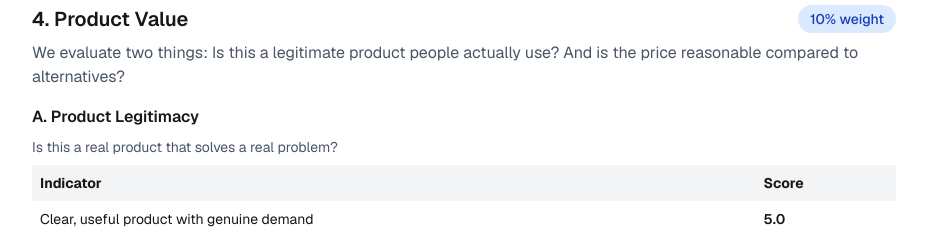
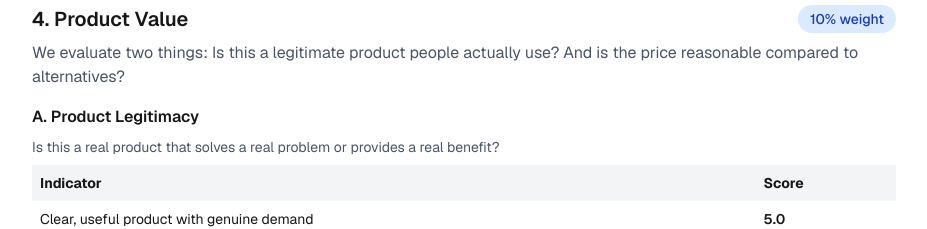
Before and after one commit to homebusinessacademy/home-business-watch, a Next.js app: page /how-we-rate in a window 1280 px wide. Shown: the part 2660-2889 px from the top of the page, without its empty margins (176-1103 px from the left). Built offline with nearby package versions, Linux system fonts and the light colour scheme.

Commit message:
Factor 4A: add 'or provides a real benefit'

```diff
--- a/src/app/how-we-rate/page.tsx
+++ b/src/app/how-we-rate/page.tsx
@@ -173,7 +173,7 @@ export default function HowWeRatePage() {
 
           <div className="mb-4">
             <h4 className="font-semibold mb-2">A. Product Legitimacy</h4>
-            <p className="text-sm text-gray-600 mb-2">Is this a real product that solves a real problem?</p>
+            <p className="text-sm text-gray-600 mb-2">Is this a real product that solves a real problem or provides a real benefit?</p>
             <div className="overflow-x-auto">
               <table className="w-full text-sm">
                 <thead className="bg-gray-100">
```
Also changed, not shown: 1 other file (tests, documents, lock files or other folders).
